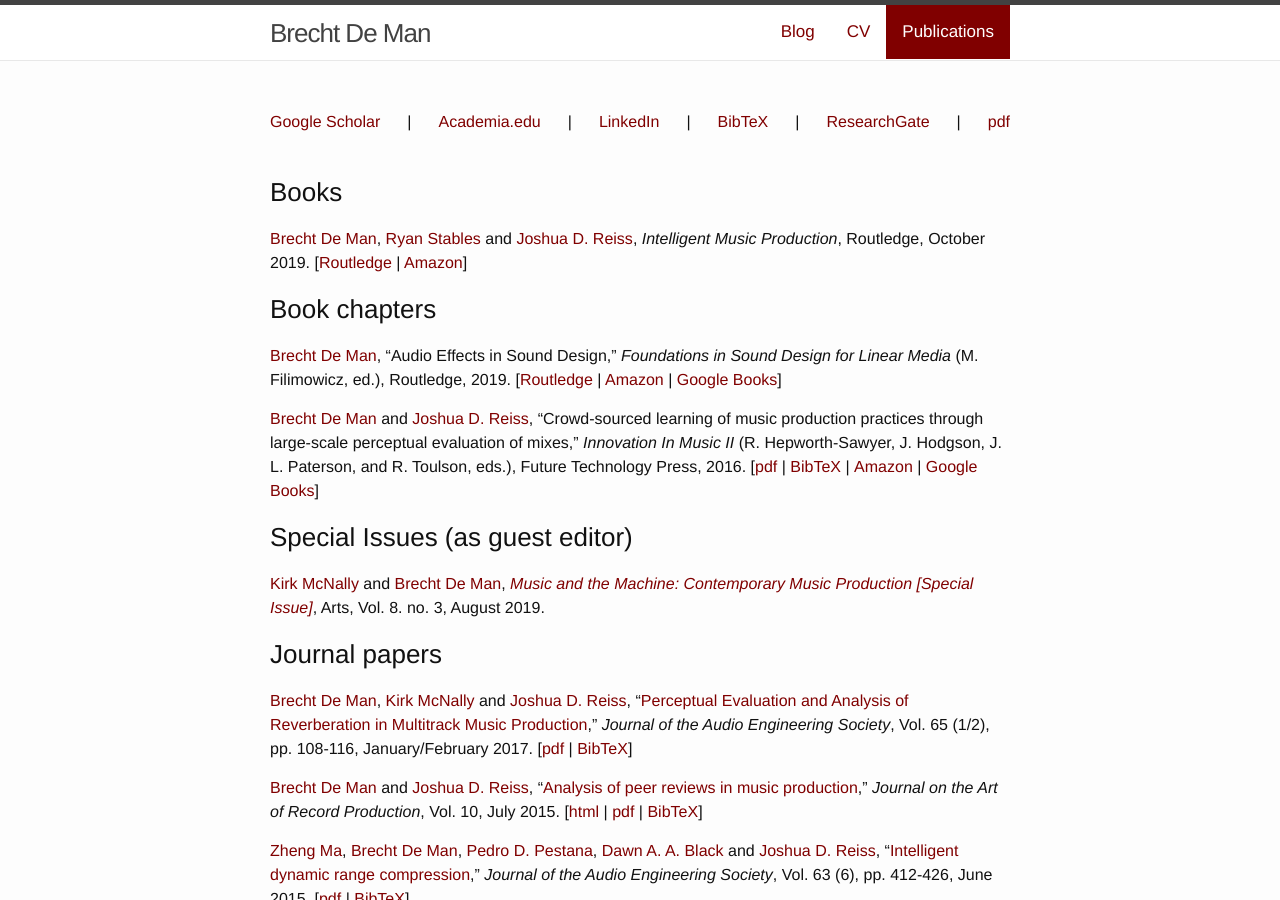
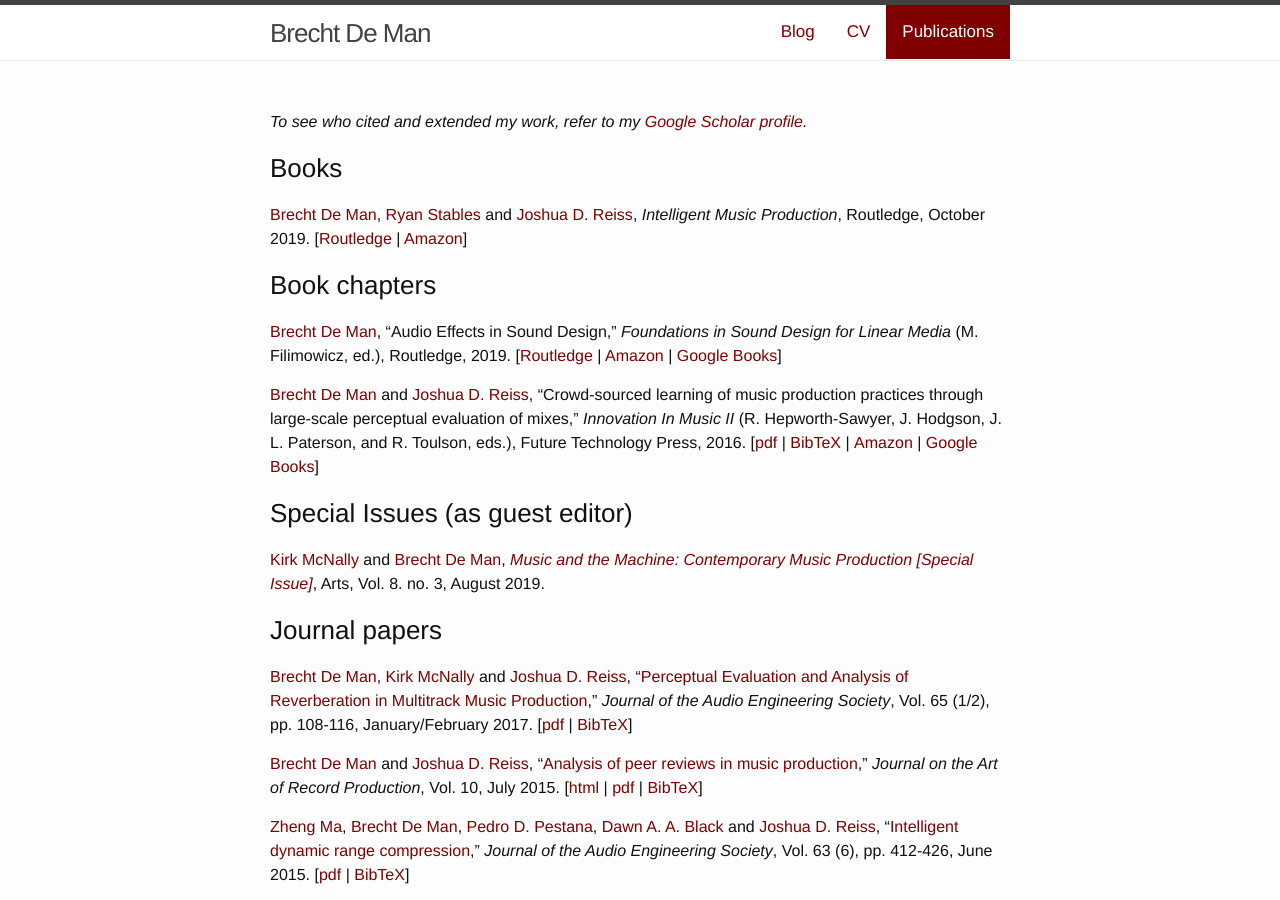
Before and after one commit to BrechtDeMan/BrechtDeMan.github.io, a Jekyll site: the page built from publications/index.md, in a window 1280 px wide and 900 px high. Built offline with Jekyll 4.4.1, drawn with Linux system fonts in a browser that asks for light colours; nearby versions of some CDN libraries.

Commit message:
Remove Academia, ResearchGate, ... links from Publications page

```diff
--- a/publications/index.md
+++ b/publications/index.md
@@ -5,21 +5,8 @@ redirect_from:
 - /publications.html
 ---
 
-<div class="distribute">
-	<div><a href="http://scholar.google.co.uk/citations?user=3ndnho0AAAAJ" target="_blank">Google&nbsp;Scholar</a></div>
-	&#124;
-	<div><a href="https://qmul.academia.edu/BrechtDeMan" target="_blank">Academia.edu</a></div>
-	&#124;
-	<div><a href="http://uk.linkedin.com/in/brechtdeman/" target="_blank">LinkedIn</a></div>
-	&#124;
-	<div><a href="/publications/bibliography.bib" target="_blank">BibTeX</a></div>
-	&#124;
-	<div><a href="https://www.researchgate.net/profile/Brecht_De_Man" target="_blank">ResearchGate</a></div>
-	&#124;
-	<div><a href="/publications/PublicationsList.pdf" target="_blank">pdf</a></div>
-</div>
 
-<br>
+<i>To see who cited and extended my work, refer to my <a href="http://scholar.google.co.uk/citations?user=3ndnho0AAAAJ" target="_blank">Google Scholar profile</a>.</i>
 
 ### Books
 [Brecht De Man](/), [Ryan Stables](http://www.ryanstables.co.uk) and [Joshua D. Reiss](http://www.eecs.qmul.ac.uk/~josh/), _Intelligent Music Production_, Routledge, October 2019\. [[Routledge](https://www.routledge.com/Intelligent-Music-Production/Man-Stables-Reiss/p/book/9781138055193) &#124; [Amazon](https://www.amazon.co.uk/Intelligent-Music-Production-Theoretical-Overview/dp/1138055190/)]
```
